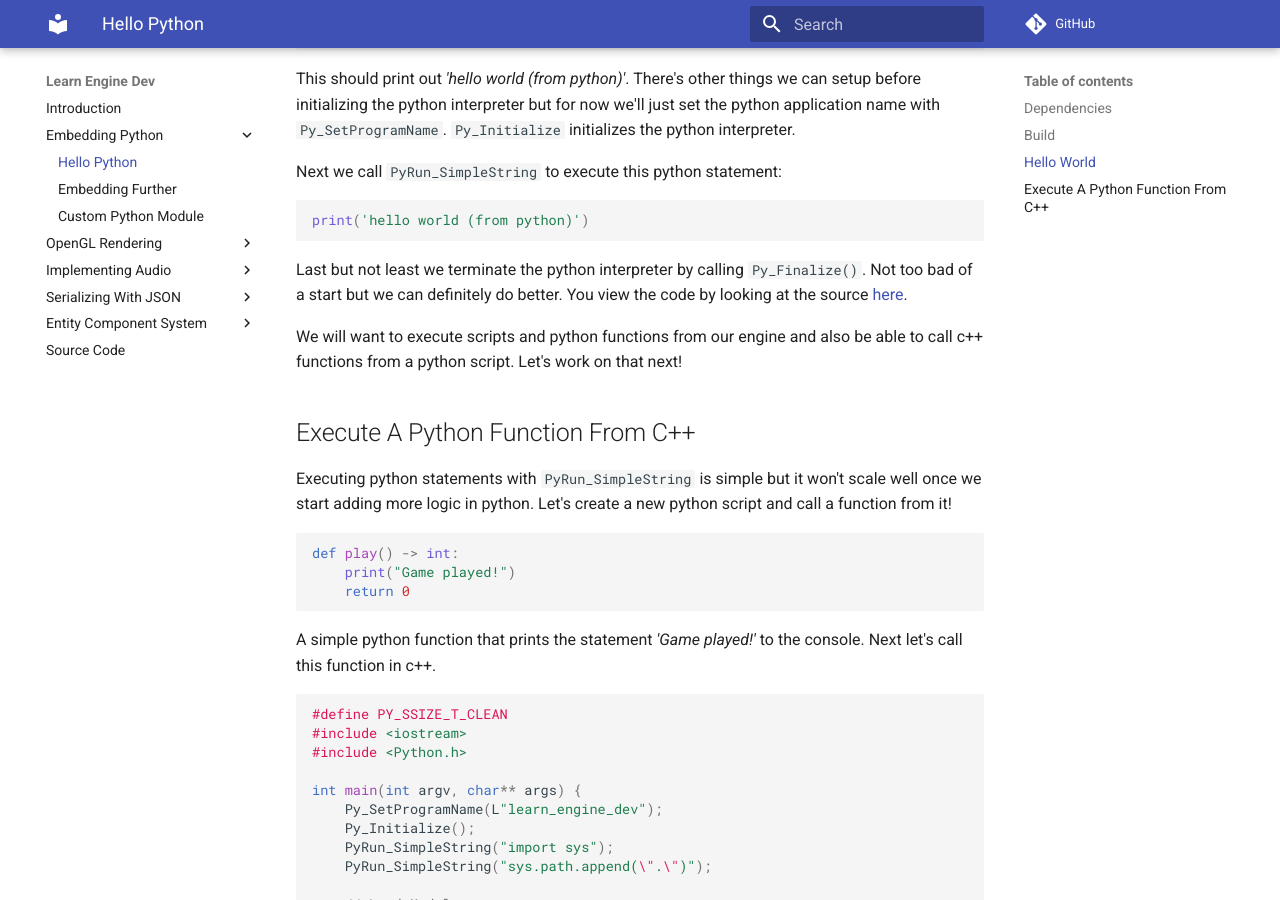
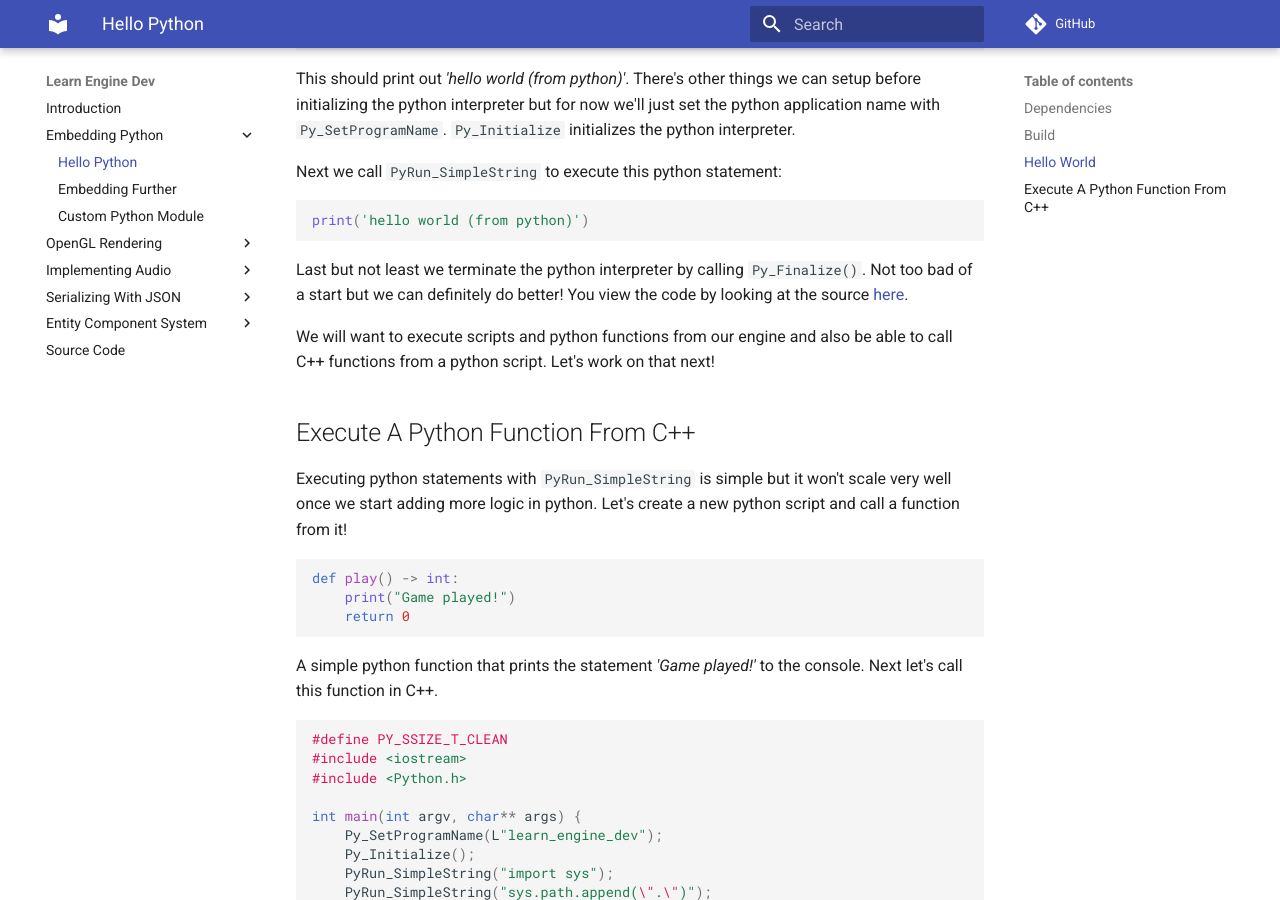
Before and after one commit to Chukobyte/learn-engine-dev, an MkDocs documentation site: the page built from docs/embedding_python/hello_python.md, in a window 1280 px wide and 900 px high, scrolled down 2120 px. Built offline with MkDocs 1.6.1 and Material for MkDocs 9.7.7, drawn with Linux system fonts in a browser that asks for light colours; comment, search, counter and statistics services are not loaded.

````diff
--- a/docs/embedding_python/hello_python.md
+++ b/docs/embedding_python/hello_python.md
@@ -96,13 +96,13 @@ Next we call `PyRun_SimpleString` to execute this python statement:
 print('hello world (from python)')
 ```
 
-Last but not least we terminate the python interpreter by calling `Py_Finalize()`.  Not too bad of a start but we can definitely do better.  You view the code by looking at the source [here](https://github.com/Chukobyte/learn-engine-dev/tree/main/src/1.embedding_python/1.0.hello_python).
+Last but not least we terminate the python interpreter by calling `Py_Finalize()`.  Not too bad of a start but we can definitely do better!  You view the code by looking at the source [here](https://github.com/Chukobyte/learn-engine-dev/tree/main/src/1.embedding_python/1.0.hello_python).
 
-We will want to execute scripts and python functions from our engine and also be able to call c++ functions from a python script.  Let's work on that next!
+We will want to execute scripts and python functions from our engine and also be able to call C++ functions from a python script.  Let's work on that next!
 
 ## Execute A Python Function From C++
 
-Executing python statements with `PyRun_SimpleString` is simple but it won't scale well once we start adding more logic in python.  Let's create a new python script and call a function from it!
+Executing python statements with `PyRun_SimpleString` is simple but it won't scale very well once we start adding more logic in python.  Let's create a new python script and call a function from it!
 
 ```py
 def play() -> int:
@@ -110,7 +110,7 @@ def play() -> int:
     return 0
 ```
 
-A simple python function that prints the statement *'Game played!'* to the console.  Next let's call this function in c++.
+A simple python function that prints the statement *'Game played!'* to the console.  Next let's call this function in C++.
 
 ```c++
 #define PY_SSIZE_T_CLEAN
````
Also changed, not shown: docs/index.md (+4 -0 lines).
